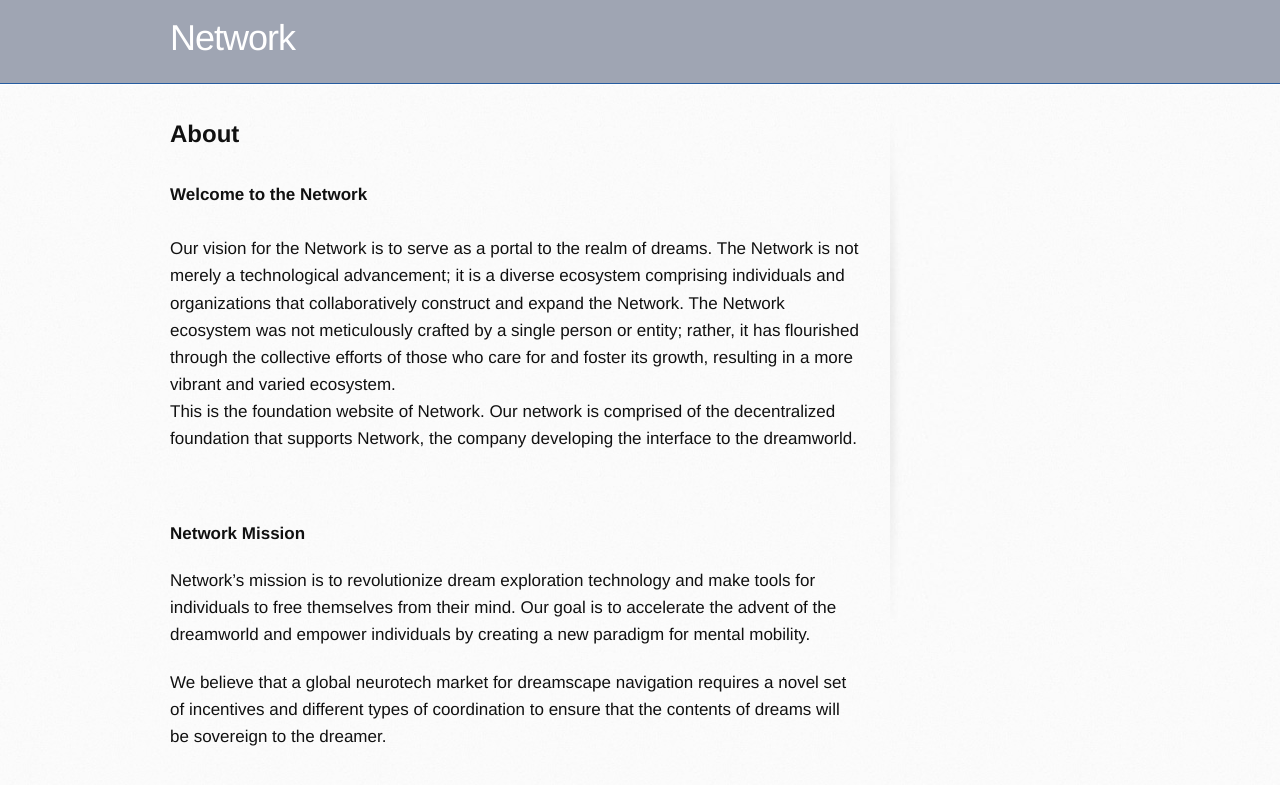
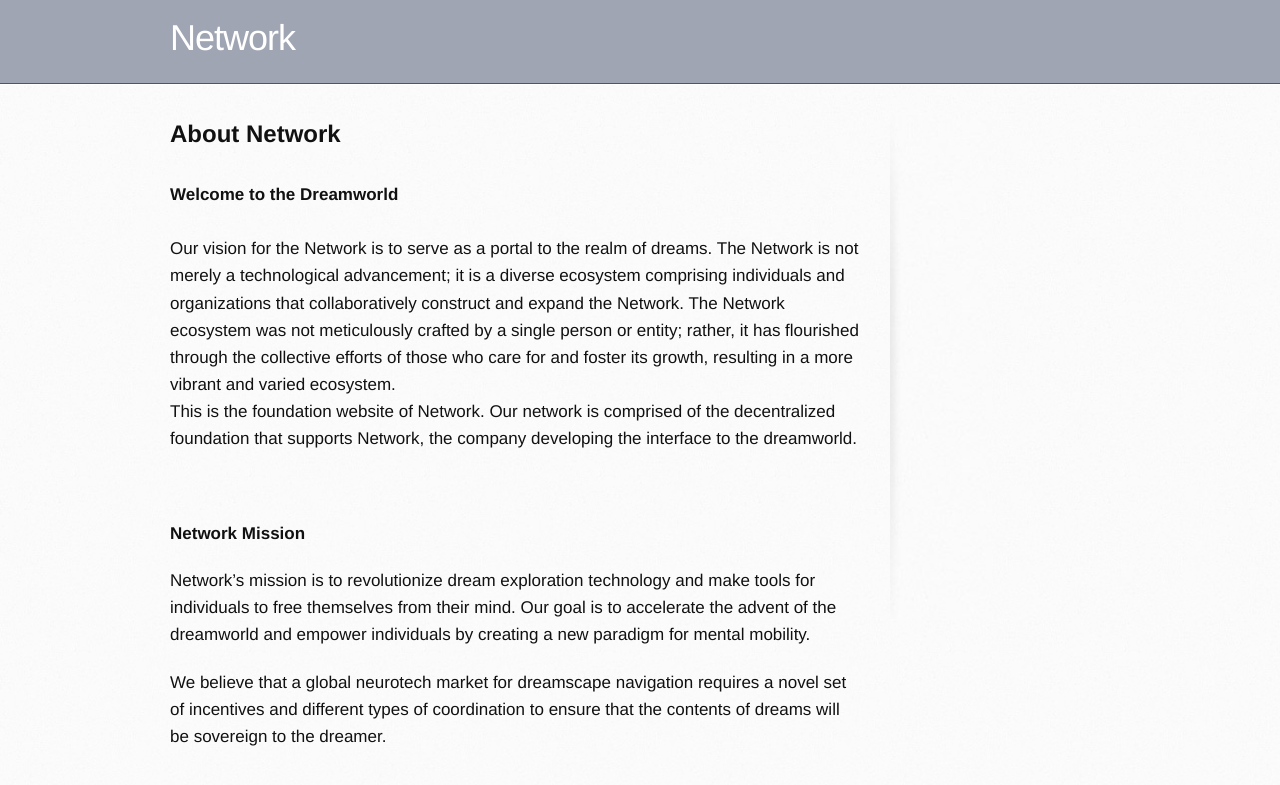
Before and after one commit to networkf/network.github.io, a Jekyll site: the page built from about.md, in a window 1280 px wide. Shown: the top 785 px of the page. Built offline with Jekyll 4.4.1, drawn with Linux system fonts in a browser that asks for light colours; some web fonts are replaced; our own code applies the rules of GitHub Pages for plain Markdown files; the repository's description, which GitHub fills in, is left out.

Commit message:
Update about.md

```diff
--- a/about.md
+++ b/about.md
@@ -6,10 +6,10 @@ layout: default
 </head>
 ---
 
-<b><font size="5">About</font></b>
+<b><font size="5">About Network</font></b>
 <br>
 <br>
-**Welcome to the Network**
+**Welcome to the Dreamworld**
 <br>
 <br>
 Our vision for the Network is to serve as a portal to the realm of dreams. The Network is not merely a technological advancement; it is a diverse ecosystem comprising individuals and organizations that collaboratively construct and expand the Network. The Network ecosystem was not meticulously crafted by a single person or entity; rather, it has flourished through the collective efforts of those who care for and foster its growth, resulting in a more vibrant and varied ecosystem.
```
